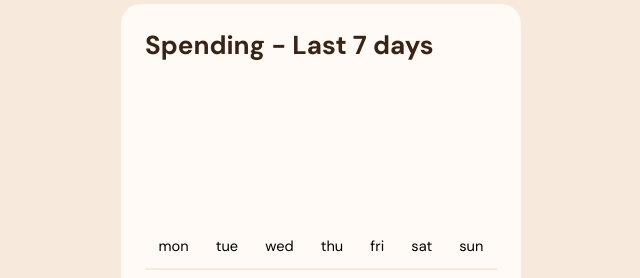
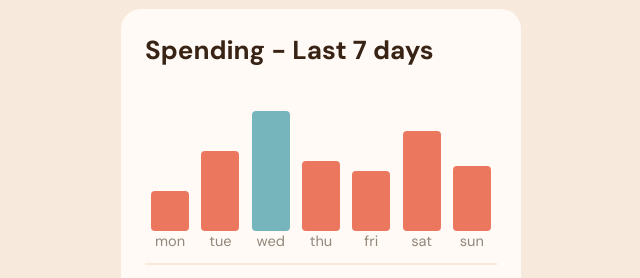
Before and after one commit to dot-ach/Expenses-chart, a plain HTML site: page index.html in a window 1280 px wide. Shown: the part 269-547 px from the top of the page, without its empty margins (319-959 px from the left). Drawn offline with Linux system fonts and the light colour scheme.

Commit message:
Barritas hechas, css terminado

```diff
--- a/style.css
+++ b/style.css
@@ -66,7 +66,7 @@
 }
 .graphic{
   width: 100%;
-  height: 200px;
+  height: 190px;
   display: flex;
   align-items:flex-end;
   justify-content: space-around;
@@ -75,6 +75,44 @@
   margin: 8px 0;
   padding-bottom: 12px;
   margin-bottom: 16px;
+}
+.graph-bar_container{
+  width: 38px;
+  display: flex;
+  flex-direction: column;
+  justify-content: center;
+  align-items: center;
+}
+.graph-bar_container div{
+  width: 100%;
+  height: 120px;
+  background-color: var(--Soft-red);
+  border-radius: 4px;
+}
+.graph-bar_container p{
+  color: var(--Medium-brown);
+}
+.graph-bar_container .graph-bar_mon{
+  height: 40px;
+}
+.graph-bar_container .graph-bar_tue{
+  height: 80px;
+}
+.graph-bar_container .graph-bar_wed{
+  /* height: 80px; */
+  background-color: var(--Cyan);
+}
+.graph-bar_container .graph-bar_thu{
+  height: 70px;
+}
+.graph-bar_container .graph-bar_fri{
+  height: 60px;
+}
+.graph-bar_container .graph-bar_sat{
+  height: 100px;
+}
+.graph-bar_container .graph-bar_sun{
+  height: 65px;
 }
 .total{
   width: 100%;
```
